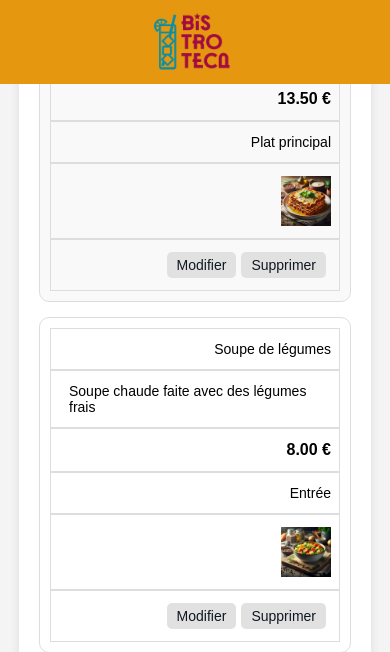
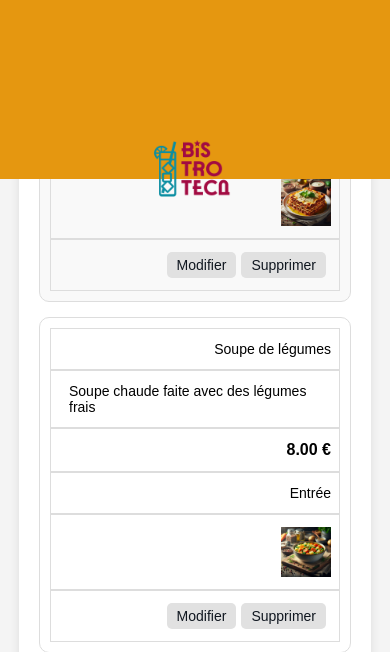
Before and after one commit to scott-allo/gestionnaire-de-menu, a PHP site: page /menu/gestion.php in a window 390 px wide. Shown: the top 652 px of the page. Run offline with PHP 8.4, Linux system fonts and the light colour scheme; data comes from the database, SQL or seed files in the repository; some web fonts are replaced.

Commit message:
ajustement sur  gestion.css

```diff
--- a/styles/gestion.css
+++ b/styles/gestion.css
@@ -192,9 +192,16 @@ input[type="checkbox"]:checked + .modal .modal-content {
     width: 90%;
     padding: 20px;
   }
+  .header {
+    padding-top: 20vh;
+  }
 }
 
 @media (max-width: 480px) {
+  .header {
+    padding-top: 20vh;
+  }
+
   .modal-content {
     width: 100%;
     padding: 15px;
```
